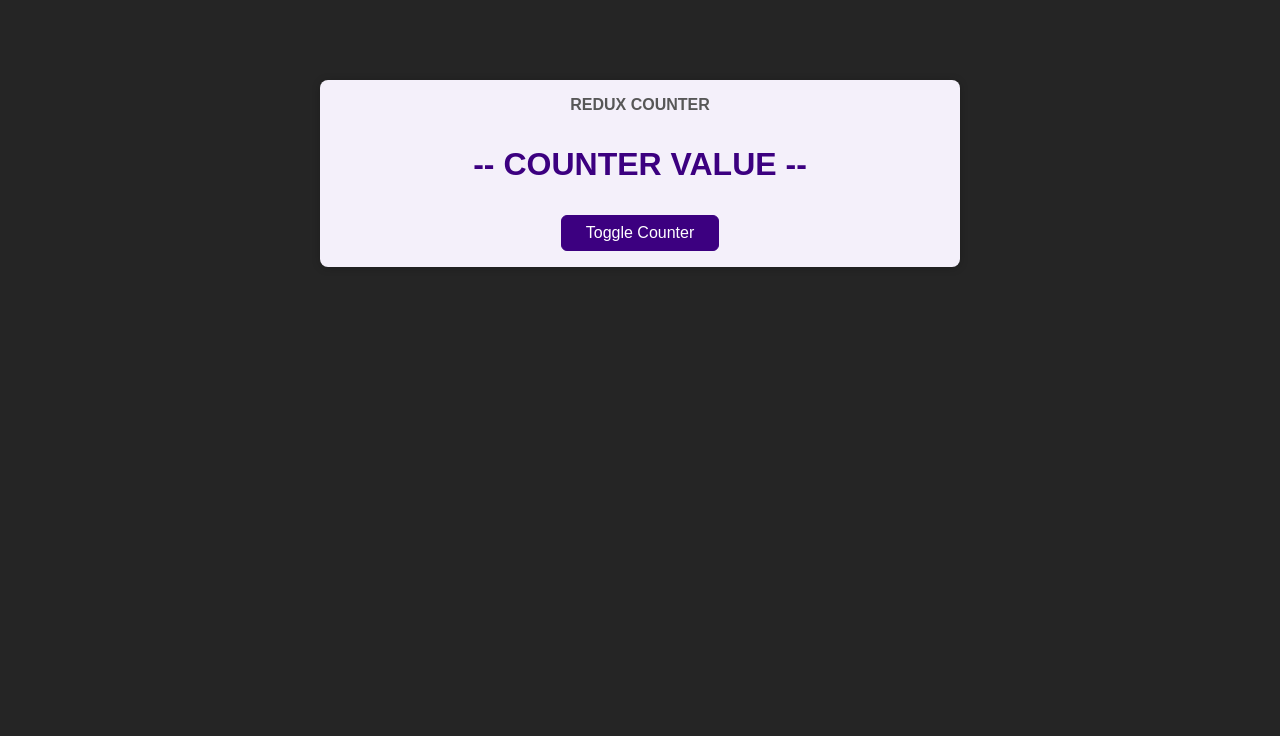
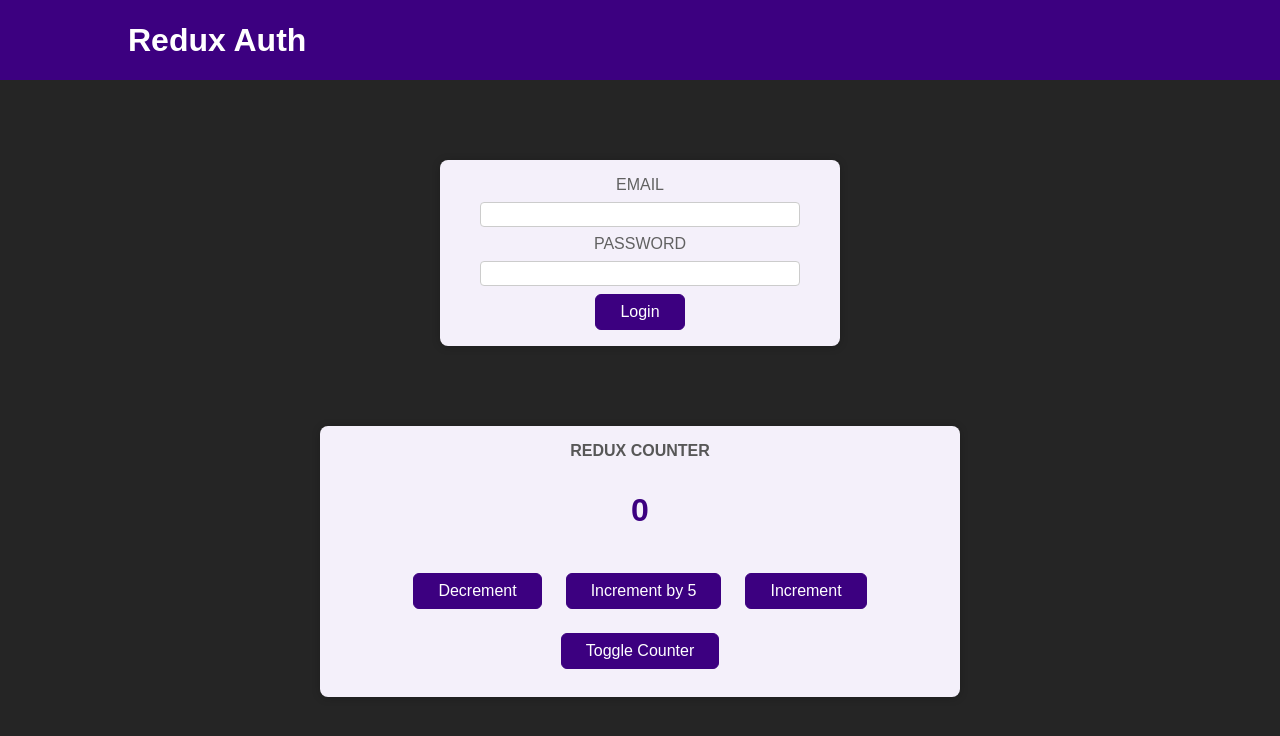
Before and after one commit to fnhg1ab0/Reactjs, a React (Create React App) app in the folder code/: page / in a window 1280 px wide. Shown: the top 736 px of the page. Built offline with nearby package versions, Linux system fonts and the light colour scheme.

Commit message:
redux basics start

```diff
--- a/code/package.json
+++ b/code/package.json
@@ -3,12 +3,15 @@
   "version": "0.1.0",
   "private": true,
   "dependencies": {
+    "@reduxjs/toolkit": "^1.9.7",
     "@testing-library/jest-dom": "^5.11.9",
     "@testing-library/react": "^11.2.5",
     "@testing-library/user-event": "^12.6.3",
     "react": "^18.0.0",
     "react-dom": "^18.0.0",
+    "react-redux": "^8.1.3",
     "react-scripts": "^5.0.1",
+    "redux": "^4.2.1",
     "web-vitals": "^1.1.0"
   },
   "scripts": {
--- a/code/src/App.js
+++ b/code/src/App.js
@@ -1,10 +1,21 @@
 import Counter from './components/Counter';
+import Header from "./components/Header";
+import Auth from "./components/Auth";
+import UserProfile from "./components/UserProfile";
+import {useSelector} from "react-redux";
 
 
 function App() {
-  return (
-    <Counter />
-  );
+    const isAuth = useSelector(state => state.auth.isAuthenticated);
+
+    return (
+        <>
+            <Header/>
+            {!isAuth && <Auth/>}
+            {isAuth && <UserProfile/>}
+            <Counter/>
+        </>
+    );
 }
 
 export default App;
--- a/code/src/components/Auth.js
+++ b/code/src/components/Auth.js
@@ -1,17 +1,26 @@
 import classes from './Auth.module.css';
+import {useDispatch} from "react-redux";
+import {authActions} from "../store/auth";
 
 const Auth = () => {
+    const dispatch = useDispatch();
+
+    const loginHandler = (event) => {
+        event.preventDefault();
+        dispatch(authActions.login());
+    }
+
     return (
         <main className={classes.auth}>
             <section>
-        <form>
+                <form onSubmit={loginHandler}>
                     <div className={classes.control}>
                         <label htmlFor='email'>Email</label>
-            <input type='email' id='email' />
+                        <input type='email' id='email'/>
                     </div>
                     <div className={classes.control}>
                         <label htmlFor='password'>Password</label>
-            <input type='password' id='password' />
+                        <input type='password' id='password'/>
                     </div>
                     <button>Login</button>
                 </form>
--- a/code/src/components/Counter.js
+++ b/code/src/components/Counter.js
@@ -1,15 +1,88 @@
 import classes from './Counter.module.css';
+import {useDispatch, useSelector} from "react-redux";
+import {counterActions} from "../store/counter";
+// import {connect} from "react-redux";
 
 const Counter = () => {
-  const toggleCounterHandler = () => {};
+    const counter = useSelector(state => state.counter.count);
+    const isShow = useSelector(state => state.counter.isShow);
+    const dispatch = useDispatch();
+
+    const incrementHandler = () => {
+        dispatch(counterActions.increment());
+    }
+
+    const increaseHandler = () => {
+        dispatch(counterActions.increase(5));
+    }
+
+    const decrementHandler = () => {
+        dispatch(counterActions.decrement());
+    }
+    const toggleCounterHandler = () => {
+        dispatch(counterActions.toggle());
+    };
 
     return (
         <main className={classes.counter}>
             <h1>Redux Counter</h1>
-      <div className={classes.value}>-- COUNTER VALUE --</div>
+            {isShow &&
+                <>
+                    <div className={classes.value}>{counter}</div>
+                    <div>
+                        <button onClick={decrementHandler}>Decrement</button>
+                        <button onClick={increaseHandler}>Increment by 5</button>
+                        <button onClick={incrementHandler}>Increment</button>
+                    </div>
+                </>
+            }
             <button onClick={toggleCounterHandler}>Toggle Counter</button>
         </main>
     );
 };
 
 export default Counter;
+
+
+// use connect() to connect the component to the Redux store with class-based components
+// class Counter extends Component {
+//     incrementHandler() {
+//         this.props.increment();
+//     }
+//
+//     decrementHandler() {
+//         this.props.decrement();
+//     }
+//
+//     toggleCounterHandler() {
+//     }
+//
+//     render() {
+//         return (
+//             <main className={classes.counter}>
+//                 <h1>Redux Counter</h1>
+//                 <div className={classes.value}>{this.props.counter}</div>
+//                 <div>
+//                     <button onClick={this.incrementHandler.bind(this)}>Increment</button>
+//                     <button onClick={this.decrementHandler.bind(this)}>Decrement</button>
+//                 </div>
+//                 <button onClick={this.toggleCounterHandler}>Toggle Counter</button>
+//             </main>
+//         );
+//     }
+// }
+//
+// const mapStateToProps = state => {
+//     return {
+//         counter: state.counter
+//     };
+// }
+//
+// const mapDispatchToProps = dispatch => {
+//     return {
+//         increment: () => dispatch({type: 'increment'}),
+//         decrement: () => dispatch({type: 'decrement'}),
+//     }
+// };
+//
+// export default connect(mapStateToProps, mapDispatchToProps)(Counter);
--- a/code/src/components/Counter.module.css
+++ b/code/src/components/Counter.module.css
@@ -21,3 +21,7 @@
     margin: 2rem 0;
     font-weight: bold;
 }
+
+.counter button {
+    margin: 12px;
+}
--- a/code/src/components/Header.js
+++ b/code/src/components/Header.js
@@ -1,9 +1,19 @@
 import classes from './Header.module.css';
+import {useDispatch, useSelector} from "react-redux";
+import {authActions} from "../store/auth";
 
 const Header = () => {
+    const isAuth = useSelector(state => state.auth.isAuthenticated);
+    const dispatch = useDispatch();
+
+    const logoutHandler = () => {
+        dispatch(authActions.logout());
+    }
+
     return (
         <header className={classes.header}>
             <h1>Redux Auth</h1>
+            {isAuth &&
                 <nav>
                     <ul>
                         <li>
@@ -13,10 +23,11 @@ const Header = () => {
                             <a href='/'>My Sales</a>
                         </li>
                         <li>
-            <button>Logout</button>
+                            <button onClick={logoutHandler}>Logout</button>
                         </li>
                     </ul>
                 </nav>
+            }
         </header>
     );
 };
--- a/code/src/index.js
+++ b/code/src/index.js
@@ -3,6 +3,12 @@ import ReactDOM from 'react-dom/client';
 
 import './index.css';
 import App from './App';
+import {Provider} from "react-redux";
+import storeRedux from "./store/redux";
 
 const root = ReactDOM.createRoot(document.getElementById('root'));
-root.render(<App />);
+root.render(
+    <Provider store={storeRedux}>
+        <App/>
+    </Provider>
+);
--- /dev/null
+++ b/code/src/store/auth.js
@@ -0,0 +1,21 @@
+import {createSlice} from "@reduxjs/toolkit";
+
+const initialAuthState = {
+    isAuthenticated: false
+}
+
+const authSlice = createSlice({
+    name: 'authentication',
+    initialState: initialAuthState,
+    reducers: {
+        login(state) {
+            state.isAuthenticated = true;
+        },
+        logout(state) {
+            state.isAuthenticated = false;
+        }
+    }
+});
+
+export const authActions = authSlice.actions;
+export default authSlice.reducer;
--- /dev/null
+++ b/code/src/store/counter.js
@@ -0,0 +1,62 @@
+// import {createStore} from "redux";
+import {createSlice} from "@reduxjs/toolkit";
+
+const initialCounterState = {
+    count: 0,
+    isShow: true
+};
+
+// using redux library
+// const reducer = (state = initialState, action) => {
+//     switch (action.type) {
+//         case 'increment':
+//             return {
+//                 count: state.count + 1,
+//                 isShow: state.isShow
+//             };
+//         case 'increase':
+//             return {
+//                 count: state.count + action.amount,
+//                 isShow: state.isShow
+//             };
+//         case 'decrement':
+//             return {
+//                 count: state.count - 1,
+//                 isShow: state.isShow
+//             };
+//         case 'toggle':
+//             return {
+//                 count: state.count,
+//                 isShow: !state.isShow
+//             }
+//         default:
+//             return state;
+//     }
+// }
+//
+// const storeRedux = createStore(reducer);
+
+//-------------------------------------------------------------------------
+
+// using redux toolkit library
+const counterSlice = createSlice({
+    name: 'counter',
+    initialState: initialCounterState,
+    reducers: {
+        increment(state) {
+            state.count++;
+        },
+        increase(state, action) {
+            state.count = state.count + action.payload;
+        },
+        decrement(state) {
+            state.count--;
+        },
+        toggle(state) {
+            state.isShow = !state.isShow;
+        }
+    }
+});
+
+export const counterActions = counterSlice.actions;
+export default counterSlice.reducer;
--- /dev/null
+++ b/code/src/store/redux.js
@@ -0,0 +1,12 @@
+import {configureStore} from "@reduxjs/toolkit";
+import counterReducer from './counter';
+import authReducer from './auth';
+
+
+const storeRedux = configureStore({
+    reducer: {
+        counter: counterReducer,
+        auth: authReducer
+    }
+});
+export default storeRedux;
```
Lines whose indentation alone changed are shown as unchanged.
